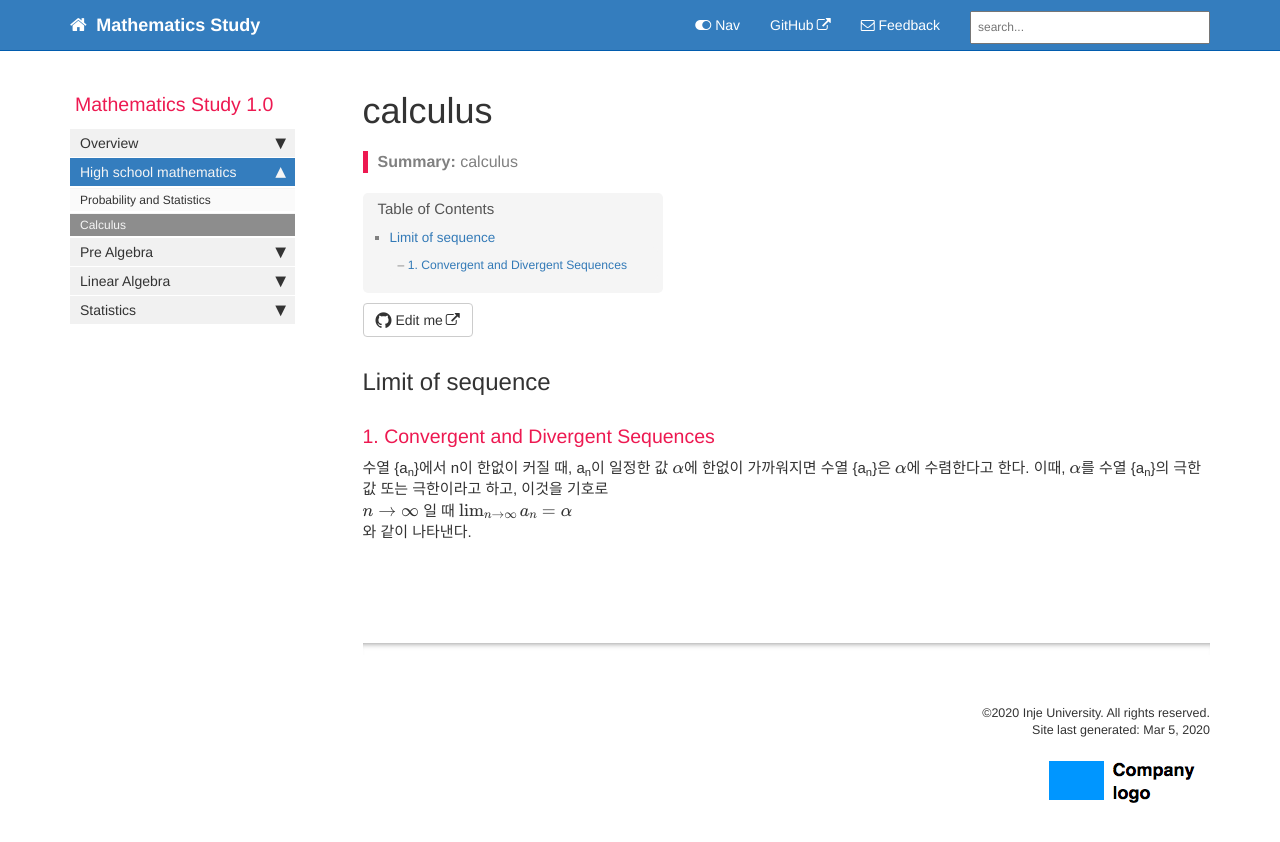
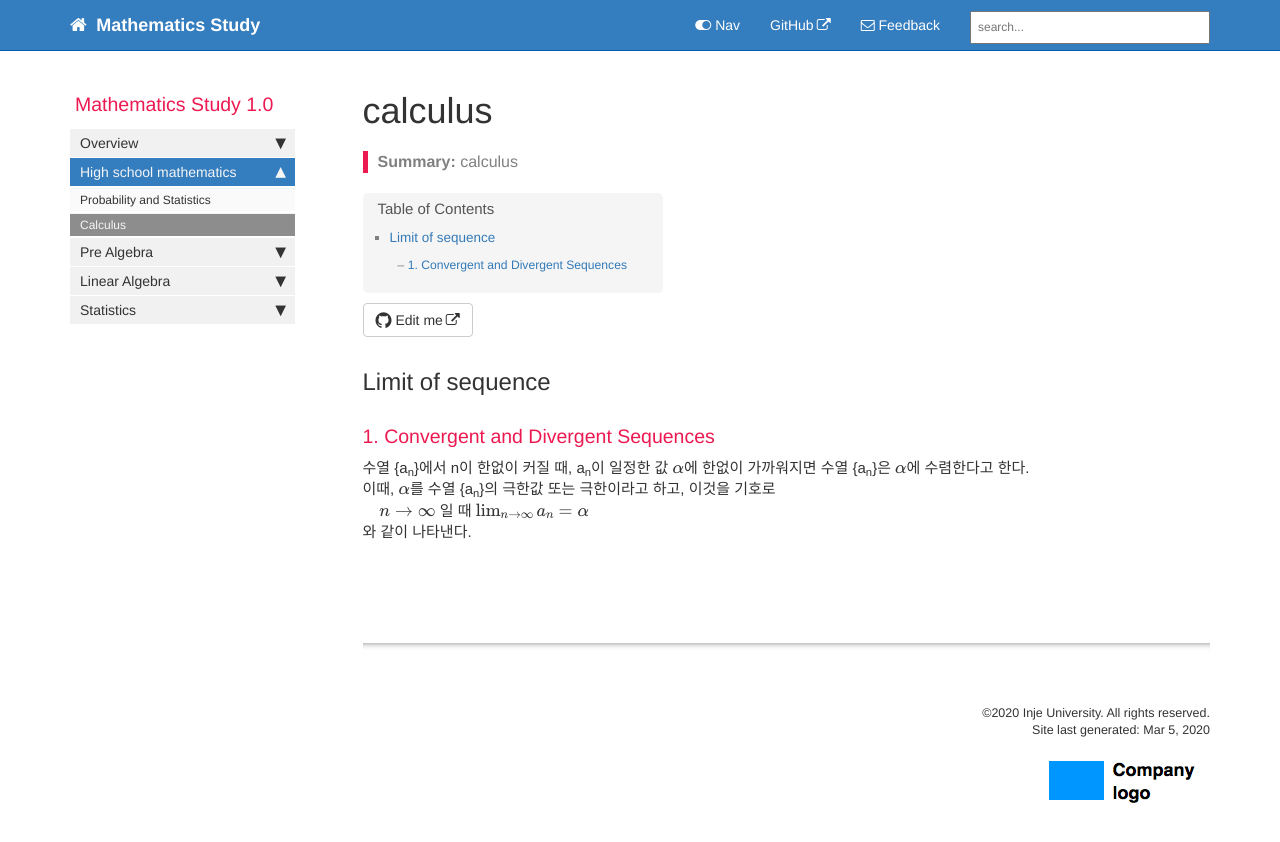
Before and after one commit to jongeunShin95/mathematics-study, a Jekyll site: the page built from pages/mydoc/mydoc_calculus.md, in a window 1280 px wide. Shown: the top 842 px of the page. Built offline with Jekyll 4.4.1, drawn with Linux system fonts in a browser that asks for light colours; formulas are drawn with MathJax 3; comment, search, counter and statistics services are not loaded.

Commit message:
Convergent and Divergent Sequences

```diff
--- a/pages/mydoc/mydoc_calculus.md
+++ b/pages/mydoc/mydoc_calculus.md
@@ -13,8 +13,8 @@ use_math: true
 
 ### 1. Convergent and Divergent Sequences
 
-수열 {a<sub>n</sub>}에서 n이 한없이 커질 때, a<sub>n</sub>이 일정한 값 $\alpha$에 한없이 가까워지면 수열 {a<sub>n</sub>}은 $\alpha$에 수렴한다고 한다. 이때, $\alpha$를 수열 {a<sub>n</sub>}의 극한값 또는 극한이라고 하고, 이것을 기호로
+수열 {a<sub>n</sub>}에서 n이 한없이 커질 때, a<sub>n</sub>이 일정한 값 $\alpha$에 한없이 가까워지면 수열 {a<sub>n</sub>}은 $\alpha$에 수렴한다고 한다. <br>이때, $\alpha$를 수열 {a<sub>n</sub>}의 극한값 또는 극한이라고 하고, 이것을 기호로
 <br>
-    ${n \to \infty}$ 일 때 $\lim_{n \to \infty}a_n = \alpha$
+&nbsp;&nbsp;&nbsp;&nbsp;${n \to \infty}$ 일 때 $\lim_{n \to \infty}a_n = \alpha$
 <br>
 와 같이 나타낸다.
```
